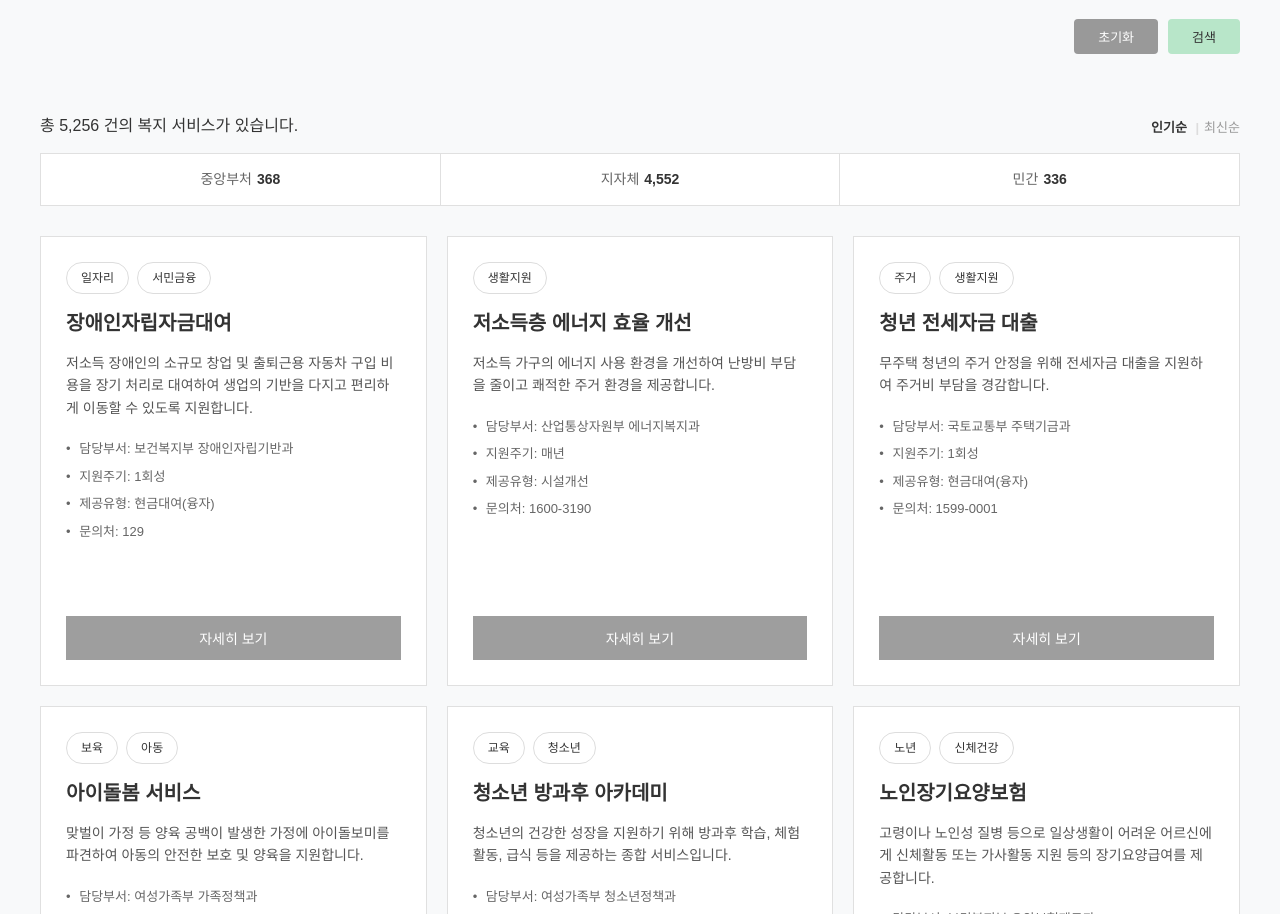
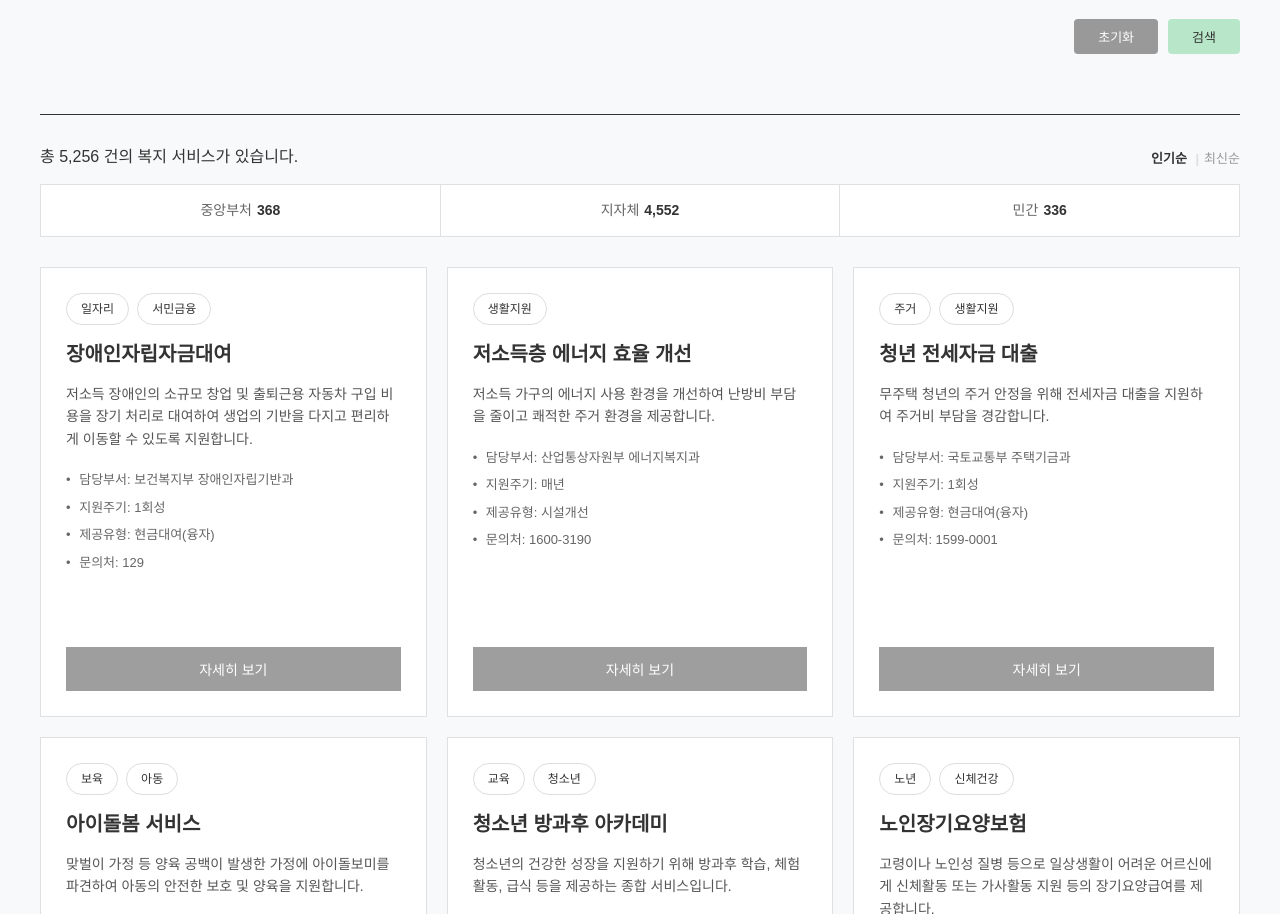
Before and after one commit to BenefitMap/BenefitMap, a React (Vite) app in the folder BenefitMapFrontend/: page /ServicePage in a window 1280 px wide. Shown: the part 995-1909 px from the top of the page. Built offline with nearby package versions, Linux system fonts and the light colour scheme; no server answers; a web font is replaced by a local one.

Commit message:
끝~~!!!

```diff
--- a/BenefitMapFrontend/src/screens/ServicePage.jsx
+++ b/BenefitMapFrontend/src/screens/ServicePage.jsx
@@ -793,7 +793,7 @@ const ServicePage = () => {
               <SearchButton onClick={handleSearch}>검색</SearchButton>
             </ButtonContainer>
           </SearchSection>
-
+          <SectionDivider />
           <ServiceDisplaySection>
             <ServiceSummary>
               <SummaryHeader>
```
